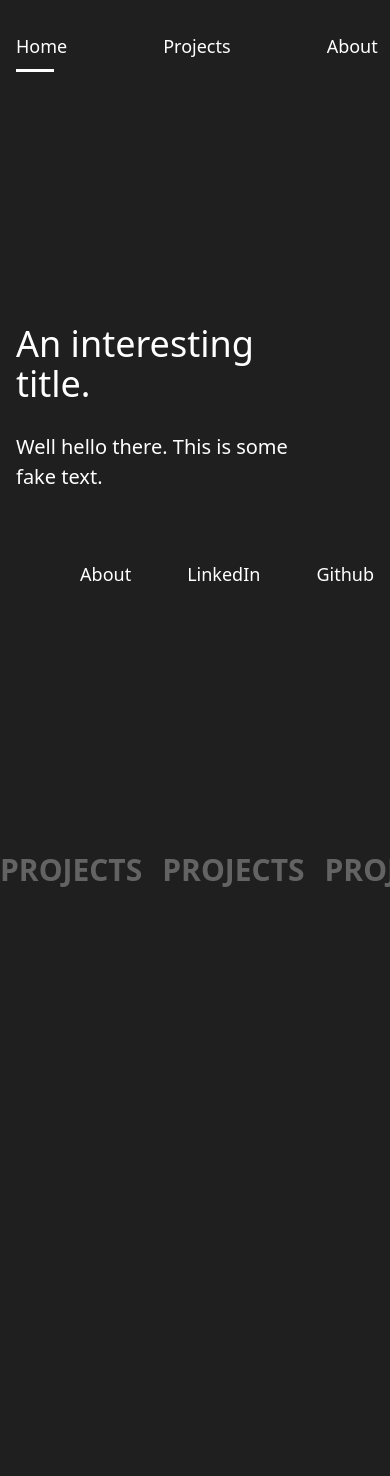
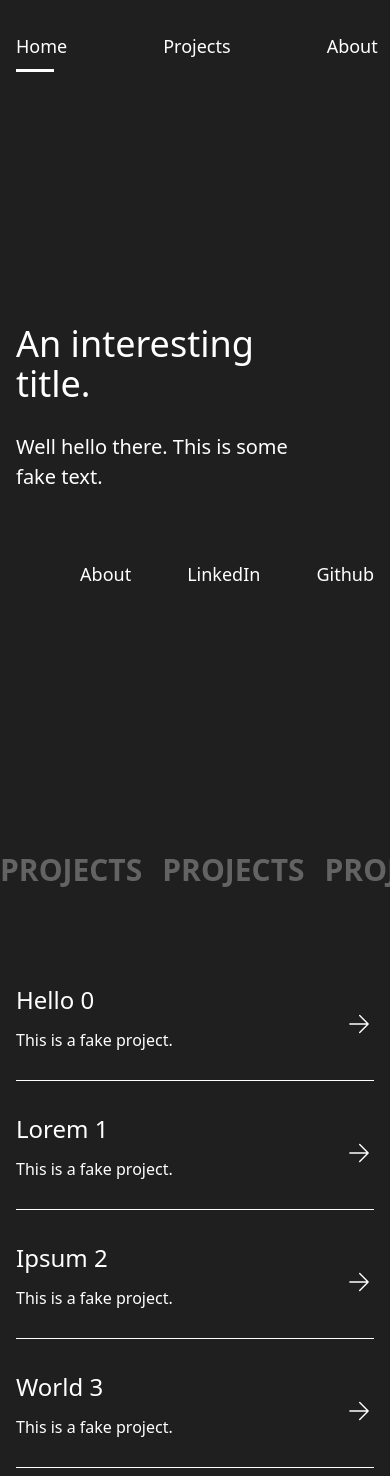
Before and after one commit to isaac-gros/portfolio-client, a Vue app: page / in a window 390 px wide. Shown: the top 1476 px of the page. Before the commit the page ends 896 px from the top, so only its background shows below. Built offline with nearby package versions, Linux system fonts and the light colour scheme.

Commit message:
[FEAT] Projects list

```diff
--- a/src/assets/styles/tailwind.css
+++ b/src/assets/styles/tailwind.css
@@ -5,6 +5,10 @@
 body {
     background-color: #1F1F1F;
     overflow-x: hidden;
+}
+
+.ionicon {
+    width: 30px;
 }
 
 /* Typo */
@@ -82,7 +86,7 @@ header {
 
 /* Scrolling text */
 .scrolling-text-cache {
-    @apply relative p-0 container m-auto py-2;
+    @apply relative p-0 container m-auto pt-2;
 }
 
 .scrolling-text-cache::before,
@@ -104,10 +108,39 @@ header {
 }
 
 .scrolling-text {
-    @apply text-white uppercase mr-5 opacity-30;
+    @apply text-white uppercase mr-5 opacity-30 text-3xl md:text-6xl;
     font-weight: 900;
 }
 
 .scrolling-text.highlight {
     @apply opacity-100;
 }
+
+/* Projects */
+.projects-list-container {
+    @apply flex flex-col py-16 container m-auto;
+}
+
+.project-element {
+    border-bottom: 1px solid white;
+}
+
+.project-element-container {
+    @apply flex justify-between items-center md:items-start;
+}
+
+.project-element-recap {
+    @apply pt-8 pb-4 flex-grow;
+}
+
+.project-element-link {
+    @apply flex transition-all items-center uppercase pt-8 pb-4;
+}
+
+/* Responsives */
+
+@screen md {
+    .ionicon {
+        width: 50px;
+    }
+}
--- /dev/null
+++ b/src/components/Arrow.vue
@@ -0,0 +1,19 @@
+<template>
+  <svg xmlns="http://www.w3.org/2000/svg" class="ionicon" viewBox="0 0 512 512">
+    <title>Arrow Forward</title>
+    <path
+      fill="none"
+      stroke="currentColor"
+      stroke-linecap="round"
+      stroke-linejoin="round"
+      stroke-width="24"
+      d="M268 112l144 144-144 144M392 256H100"
+    />
+  </svg>
+</template>
+
+<script>
+export default {
+  name: "Arrow",
+};
+</script>
--- /dev/null
+++ b/src/components/ProjectsList.vue
@@ -0,0 +1,35 @@
+<template>
+  <div class="projects-list-container">
+    <ul class="projects-list">
+      <li v-for="(project, index) in projects" :key="project.id" class="project-element">
+        <ProjectsListElement :project="project" :index="index"/>
+      </li>
+    </ul>
+  </div>
+</template>
+
+<script>
+import ProjectsListElement from './ProjectsListElement.vue'
+
+export default {
+  name: "ProjectsList",
+	components: {
+		ProjectsListElement
+	},
+	props: {
+		hover: Boolean
+	},
+  data() {
+    let fakeProjects = [
+      { id: 0, title: "Hello 0", desc: "This is a fake project.", slug: "hello-0" },
+      { id: 1, title: "Lorem 1", desc: "This is a fake project.", slug: "hello-1" },
+      { id: 2, title: "Ipsum 2", desc: "This is a fake project.", slug: "hello-2" },
+      { id: 3, title: "World 3", desc: "This is a fake project.", slug: "hello-3" },
+    ];
+    return {
+      projects: fakeProjects,
+			hover: false,
+    };
+  }
+};
+</script>
--- /dev/null
+++ b/src/components/ProjectsListElement.vue
@@ -0,0 +1,37 @@
+<template>
+  <router-link
+    to="?"
+    class="project-element-container"
+    @mouseenter="hover = true"
+    @mouseleave="hover = false"
+  >
+    <div class="project-element-recap">
+      <h2 class="text-2xl md:text-4xl">{{ project.title }}</h2>
+      <p
+        class="flex transition-all py-3"
+        :class="hover ? 'md:visible md:py-3' : 'md:invisible md:py-0' ">
+        {{ project.desc }}
+      </p>
+    </div>
+    <div class="project-element-link" :class="hover ? 'md:visible' : 'md:invisible' ">
+      <span class="mr-4 text-lg hidden md:block">Go</span>
+      <Arrow/>
+    </div>
+  </router-link>
+</template>
+
+<script>
+import Arrow from './Arrow.vue';
+
+export default {
+	name: 'ProjectsListElement',
+  components: { Arrow },
+	props: {
+		project: Object,
+		index: Number,
+		hover: Boolean,
+	}
+};
+</script>
+
+<style></style>
--- a/src/components/ScrollingText.vue
+++ b/src/components/ScrollingText.vue
@@ -4,7 +4,7 @@
       <span
         v-for="number in repeat"
         :key="number"
-        class="scrolling-text text-3xl md:text-5xl"
+        class="scrolling-text"
         :class="highlightText(number) ? 'highlight' : ''"
       >
 			{{ word }}
--- a/src/views/Home.vue
+++ b/src/views/Home.vue
@@ -6,16 +6,19 @@
     :displayAboutLink="true"
   />
   <ScrollingText :repeat="8" word="Projects"/>
+  <ProjectsList/>
 </template>
 
 <script>
 import ScrollingText from '../components/ScrollingText.vue'
+import ProjectsList from '../components/ProjectsList.vue'
 import Heading from '../components/Heading.vue'
 
 export default {
   name: "Home",
   components: {
     ScrollingText,
+    ProjectsList,
     Heading
   },
 };
```
